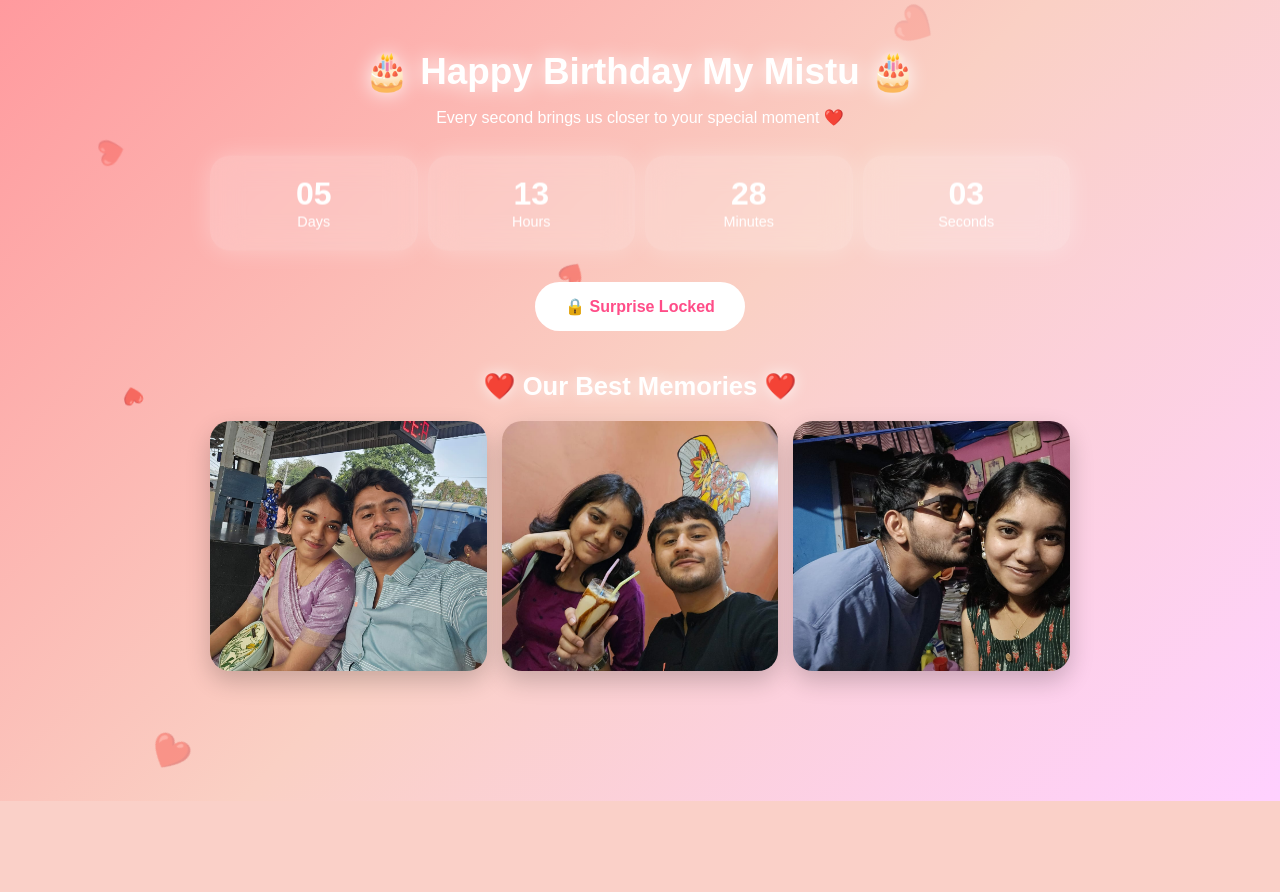
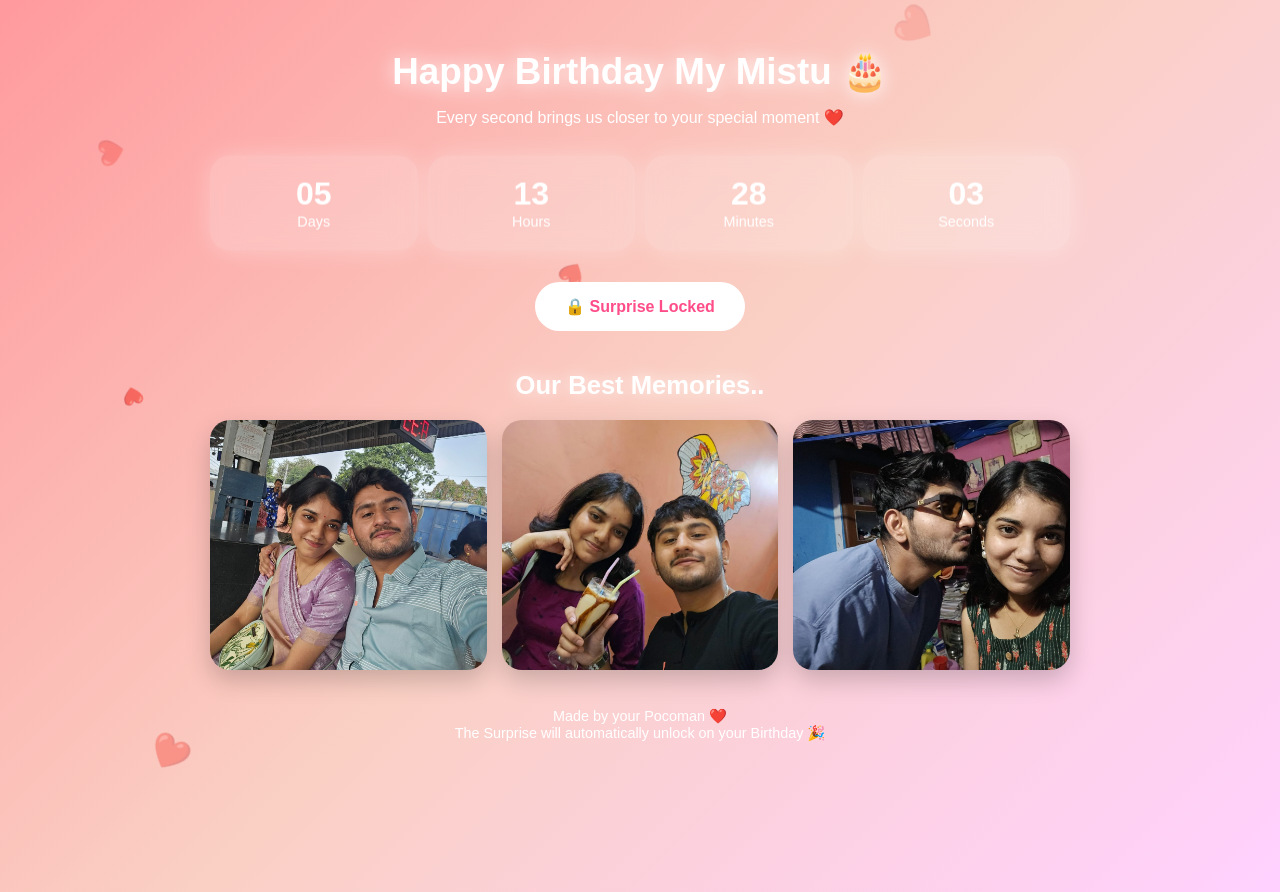
Before and after one commit to Vinay4794/Birthday-webpage, a Flask app: page / in a window 1280 px wide. Before the commit the page ends 801 px from the top, so only its background shows below. Run offline with Flask 3, Linux system fonts and the light colour scheme.

Commit message:
first commit

```diff
--- a/static/style.css
+++ b/static/style.css
@@ -381,3 +381,9 @@ opacity:0;
 }
 
 }
+.footer{
+    text-align:center;
+    padding:20px;
+    color:white;
+    font-size:0.9rem;
+}
--- a/templates/index.html
+++ b/templates/index.html
@@ -14,7 +14,7 @@
 
 <div class="container">
 
-    <h1 class="title">🎂 Happy Birthday My Mistu 🎂</h1>
+    <h1 class="title">Happy Birthday My Mistu 🎂</h1>
 
     <p class="subtitle">
         Every second brings us closer to your special moment ❤️
@@ -53,7 +53,7 @@
 <div class="memories-section">
 
     <h2 class="memory-title">
-        ❤️ Our Best Memories ❤️
+        Our Best Memories..
     </h2>
 
     <div class="memory-gallery">
@@ -72,6 +72,11 @@
 
     </div>
 
+</div>
+<br>
+<div class="footer">
+<p> Made by your Pocoman ❤️ </p>
+<p>The Surprise will automatically unlock on your Birthday 🎉</p>
 </div>
 
 <!-- Full Screen Image Viewer -->
```
